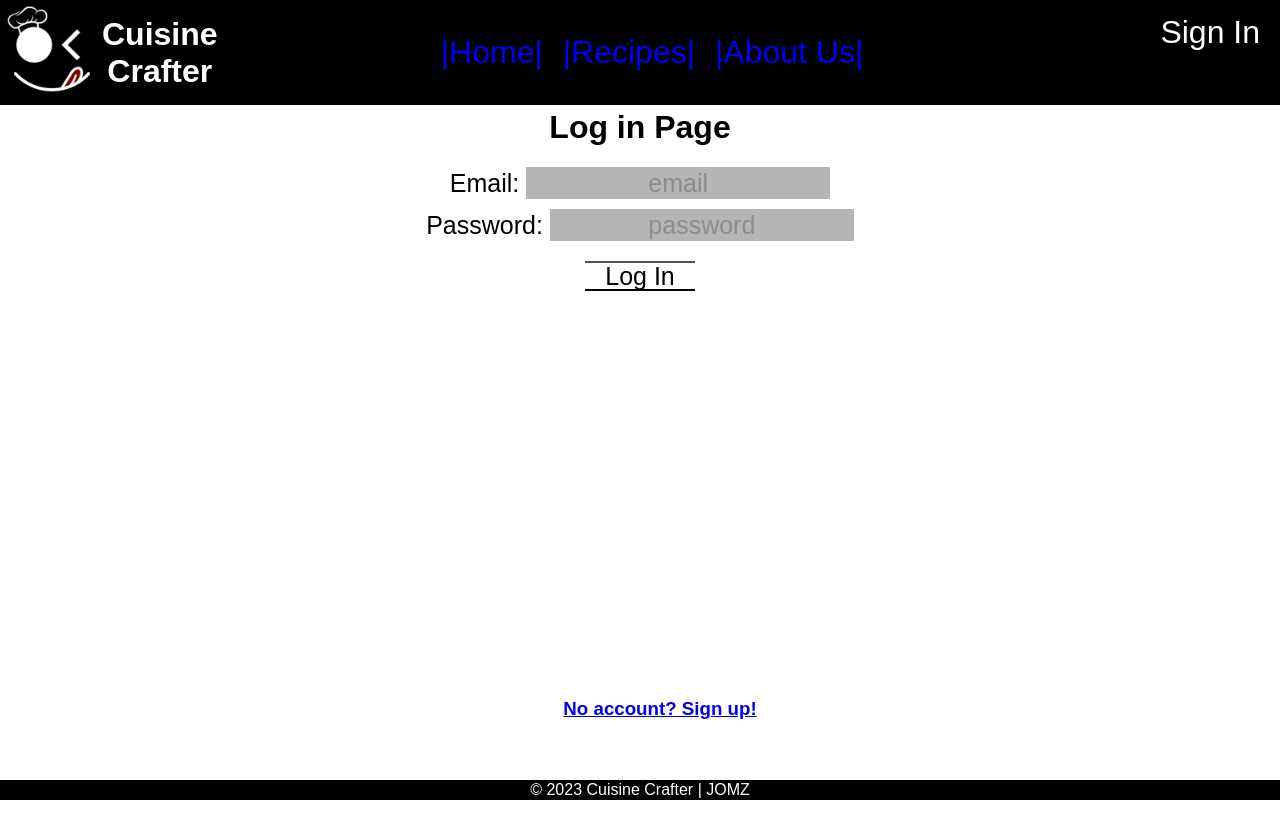
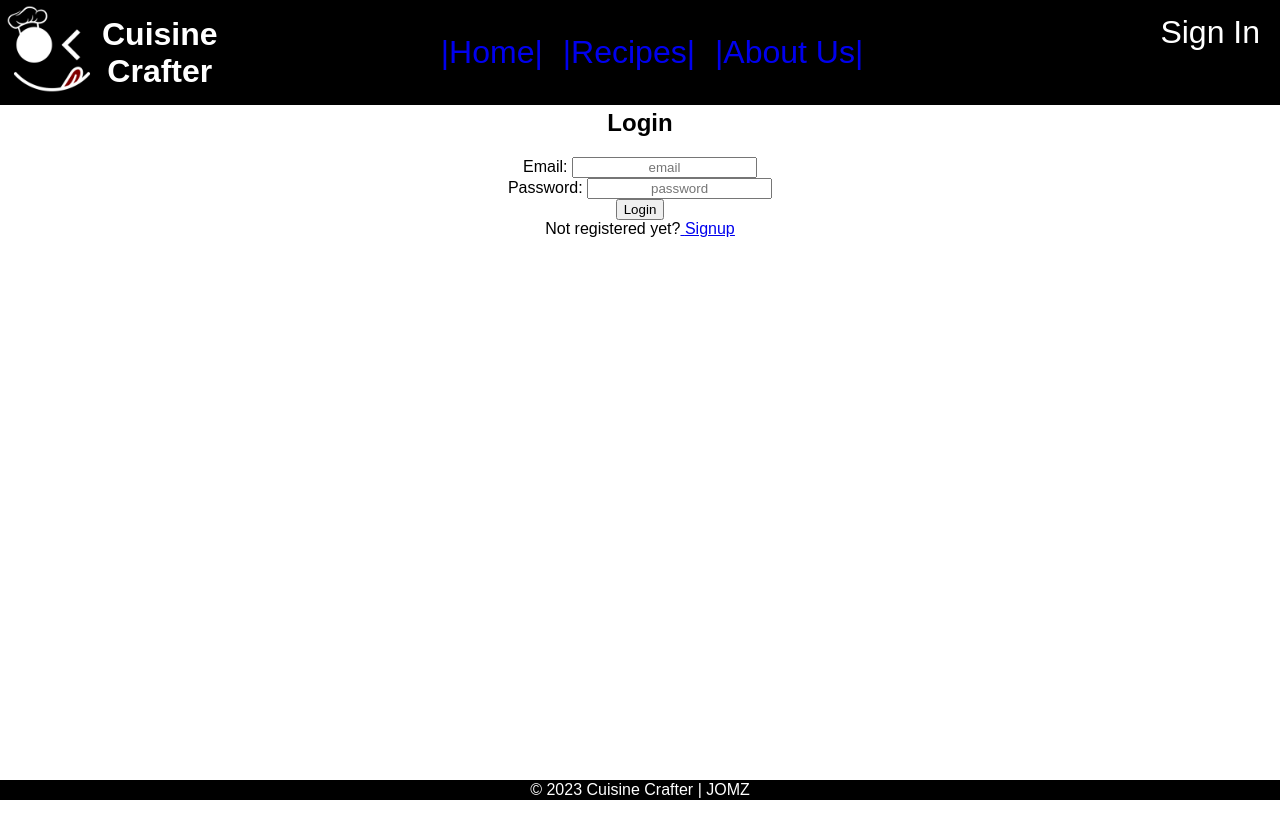
Before and after one commit to jomz-fullstack/cuisine-crafter-frontend, a React (Create React App) app: page /login in a window 1280 px wide. Shown: the top 838 px of the page. After the commit the page ends 800 px from the top, so only its background shows below. Built offline with nearby package versions, Linux system fonts and the light colour scheme; no server answers; a web font is replaced by a local one.

Commit message:
commit to commit on commiting on a hopeful debugging soon

```diff
--- a/src/App.js
+++ b/src/App.js
@@ -1,60 +1,64 @@
-import React, { useState, useEffect } from "react"
-import Footer from "./components/Footer"
-import Header from "./components/Header"
-import Edit from "./pages/Edit"
-import Home from "./pages/Home"
-import Index from "./pages/Index"
-import New from "./pages/New"
-import NotFound from "./pages/NotFound"
-import Show from "./pages/Show"
-import ReviewShow from "./pages/ReviewShow"
-import AboutUs from "./pages/AboutUs"
-import SignUp from "./pages/SignUp"
-import LogIn from "./pages/LogIn"
+import React, { useState, useEffect } from "react";
+import Footer from "./components/Footer";
+import Header from "./components/Header";
+import Edit from "./pages/Edit";
+import Home from "./pages/Home";
+import Index from "./pages/Index";
+import New from "./pages/New";
+import NotFound from "./pages/NotFound";
+import Show from "./pages/Show";
+import ReviewShow from "./pages/ReviewShow";
+import AboutUs from "./pages/AboutUs";
+import SignUp from "./pages/SignUp";
+import LogIn from "./pages/LogIn";
 
-import { Routes, Route } from "react-router-dom"
+import { Routes, Route } from "react-router-dom";
 
-import "./App.css"
+import "./App.css";
 
 const App = () => {
-  const [currentUser, setCurrentUser] = useState(null)
-  const [recipe, setRecipe] = useState([])
-  const [review, setReview] = useState([])
+  const [currentUser, setCurrentUser] = useState(null);
+  const [recipe, setRecipe] = useState([]);
+  const [review, setReview] = useState([]);
 
   useEffect(() => {
-    readRecipe()
-    readReview()
-  }, [])
+    const loggedInUser = localStorage.getItem("user");
+    if (loggedInUser) {
+      setCurrentUser(loggedInUser);
+    }
+    readRecipe();
+    readReview();
+  }, []);
 
-  const url = "http://localhost:3000/"
+  const url = "http://localhost:3000/";
 
   const readRecipe = () => {
     fetch(`${url}recipes`)
       .then((response) => response.json())
       .then((data) => {
-        console.log(data)
-        setRecipe(data)
+        console.log(data);
+        setRecipe(data);
       })
-      .catch((error) => console.error("Recipe read errors: ", error))
-  }
+      .catch((error) => console.error("Recipe read errors: ", error));
+  };
 
   const readReview = (recipeId) => {
     fetch(`${url}reviews/`)
       .then((response) => {
         if (!response.ok) {
-          throw new Error(`HTTP error! Status: ${response.status}`)
+          throw new Error(`HTTP error! Status: ${response.status}`);
         }
-        return response.json()
+        return response.json();
       })
       .then((data) => {
-        console.log(data)
-        setReview(data)
+        console.log(data);
+        setReview(data);
       })
-      .catch((error) => console.error("Review read errors: ", error))
-  }
+      .catch((error) => console.error("Review read errors: ", error));
+  };
 
   const createReview = (createReview) => {
-    fetch(`${url}reviews/`, {
+    fetch(`${url}reviews`, {
       body: JSON.stringify(createReview),
       headers: {
         "Content-Type": "application/json",
@@ -63,12 +67,12 @@
     })
       .then((response) => response.json())
       .then(() => readReview())
-      .catch((error) => console.log("Review create errors:", error))
-  }
+      .catch((error) => console.log("Review create errors:", error));
+  };
 
   const updateReview = (selectedReview) => {
-    console.log("selectedReview", selectedReview)
-    console.log("id")
+    console.log("selectedReview", selectedReview);
+    console.log("id");
     fetch(`${url}reviews/${selectedReview.id}`, {
       body: JSON.stringify(selectedReview),
       headers: {
@@ -78,8 +82,8 @@
     })
       .then((response) => response.json())
       .then(() => readReview())
-      .catch((error) => console.log("Update review errors: ", error))
-  }
+      .catch((error) => console.log("Update review errors: ", error));
+  };
 
   const deleteReview = (id) => {
     fetch(`${url}reviews/${id}`, {
@@ -90,25 +94,91 @@
     })
       .then((response) => response.json())
       .then(() => readReview())
-      .catch((errors) => console.log("delete errors:", errors))
+      .catch((errors) => console.log("delete errors:", errors));
+  };
+
+  const login = (userInfo) => {
+    fetch(`${url}login`, {
+      body: JSON.stringify(userInfo),
+      headers: {
+        "Content-Type": "application/json",
+        Accept: "application/json",
+      },
+      method: "POST",
+    })
+      .then((response) => {
+        if (!response.ok) {
+          throw Error(response.statusText);
         }
+        localStorage.setItem("token", response.headers.get("Authorization"));
+        return response.json();
+      })
+      .then((payload) => {
+        localStorage.setItem("user", JSON.stringify(payload))
+        setCurrentUser(payload);
+      })
+      .catch((error) => console.log("login errors: ", error));
+  };
+
+  const signup = (userInfo) => {
+    fetch(`${url}signup`, {
+      body: JSON.stringify(userInfo),
+      headers: {
+        "Content-Type": "application/json",
+        Accept: "application/json",
+      },
+      method: "POST",
+    })
+      .then((response) => {
+        if (!response.ok) {
+          throw Error(response.statusText);
+        }
+        localStorage.setItem("token", response.headers.get("Authorization"));
+        return response.json();
+      })
+      .then((payload) => {
+        localStorage.setItem("user", JSON.stringify(payload));
+        setCurrentUser(payload);
+      })
+      .catch((error) => console.log("signup errors: ", error));
+  };
+
+  const logout = () => {
+    fetch(`${url}/logout`, {
+      headers: {
+        "Content-Type": "application/json",
+        Authorization: localStorage.getItem("token"),
+      },
+      method: "DELETE",
+    })
+      .then((payload) => {
+        localStorage.removeItem("token");
+        localStorage.removeItem("user")
+        setCurrentUser(null);
+      })
+      .catch((error) => console.log("log out errors: ", error));
+  };
 
   return (
     <div>
-      <Header />
+      <Header currentUser={currentUser} logout={logout} />
       <Routes>
         <Route path="/" element={<Home recipe={recipe} />} />
-        <Route path="/signup" element={<SignUp />} />
-        <Route path="/login" element={<LogIn />} />
         <Route path="/index" element={<Index recipe={recipe} />} />
         <Route
           path="/reviews/:recipeId"
           element={<ReviewShow reviews={review} deleteReview={deleteReview} />}
         />
+        <Route path="/aboutus" element={<AboutUs />} />
+        <Route path="/login" element={<LogIn login={login} />} />
+        <Route path="/signup" element={<SignUp signup={signup} />} />
         <Route path="/show/:id" element={<Show recipes={recipe} />} />
+        {
+          <>
+            currentUser && (
             <Route
               path="/new/:recipeId"
-          element={<New createReview={createReview} />}
+              element={<New createReview={createReview} currentUser={currentUser}/>}
             />
             <Route
               path="/edit/:id"
@@ -120,12 +190,14 @@
                 />
               }
             />
-        <Route path="/aboutus" element={<AboutUs />} />
+            )
+          </>
+        }
         <Route path="*" element={<NotFound />} />
       </Routes>
       <Footer />
     </div>
-  )
-}
+  );
+};
 
-export default App
+export default App;
--- a/src/pages/LogIn.js
+++ b/src/pages/LogIn.js
@@ -1,31 +1,52 @@
-import React, { formRef } from "react";
-import { NavLink } from "react-router-dom";
-import { Nav, NavItem } from "reactstrap";
+import { useRef } from "react"
+import { useNavigate } from "react-router-dom"
 
-const LogIn = () => {
-  const handleSubmit = () => {};
+const Login = ({ login }) => {
+  const formRef = useRef()
+  const navigate = useNavigate()
+
+  const handleSubmit = (e) => {
+    e.preventDefault()
+    const formData = new FormData(formRef.current)
+    const data = Object.fromEntries(formData)
+    const userInfo = {
+      user: { email: data.email, password: data.password },
+    }
+    login(userInfo)
+    navigate("/")
+    e.target.reset()
+  }
 
   return (
-    <>
-      <h1>Log in Page</h1>
-      <form ref={formRef} onSubmit={handleSubmit} className="input-container">
-        Email: <input type="email" name="email" placeholder="email" required className="login-input-box"/>
+    <div className="auth-body">
+      <h2 className="header">Login</h2>
+      <form className="form-div" ref={formRef} onSubmit={handleSubmit}>
+        Email:{" "}
+        <input
+          className="field auth-flex"
+          type="email"
+          name="email"
+          placeholder="email"
+        />
         <br />
         Password:{" "}
-        <input type="password" name="password" placeholder="password" required className="login-input-box"/>
+        <input
+          className="field auth-flex"
+          type="password"
+          name="password"
+          placeholder="password"
+        />
         <br />
-        <button type="sumbit" value="Submit" className="login-submit">Log In</button>
-        <br />
+        <input className="actions" type="submit" value="Login" />
+        <div className="links">
+          Not registered yet?
+          <a href="/signup">
+            {" "}
+            <u>Signup</u>
+          </a>
+        </div>
       </form>
-      <Nav className="sign-up">
-        <NavItem>
-          <NavLink to="/signup">
-            <h3>No account? Sign up!</h3>
-          </NavLink>
-        </NavItem>
-      </Nav>
-    </>
-  );
-};
-
-export default LogIn;
+    </div>
+  )
+}
+export default Login
--- a/src/pages/New.js
+++ b/src/pages/New.js
@@ -2,13 +2,17 @@
 import { Form, FormGroup, Input, Label, Button } from "reactstrap"
 import { useNavigate, useParams } from "react-router-dom"
 import ReactStarRating from "react-star-ratings-component"
-const New = ({ createReview }) => {
+
+const New = ({ createReview, currentUser }) => {
+  console.log(currentUser)
   const { recipeId } = useParams()
   const navigate = useNavigate()
   const [newReview, setNewReview] = useState({
     header: "",
     body: "",
     stars: 0,
+    user_id: currentUser.id,
+    recipe_id: parseInt(recipeId),
   })
 
   const handleChange = (e) => {
@@ -22,7 +26,7 @@
   const handleSubmit = () => {
     createReview(newReview, recipeId)
     navigate(`/reviews/${recipeId}`)
-    console.log(handleSubmit)
+
   }
 
   return (
@@ -31,11 +35,11 @@
       <Form>
         <FormGroup>
           <Label for="header">Review Header</Label>
-          <Input type="text" name="header" onChange={handleChange} />
+          <Input type="text" name="header" onChange={handleChange}  value={newReview.header}/>
         </FormGroup>
         <FormGroup>
           <Label for="body">Review Body</Label>
-          <Input type="text" name="body" onChange={handleChange} />
+          <Input type="text" name="body" onChange={handleChange} value={newReview.body}/>
         </FormGroup>
         <FormGroup>
           <Label for="stars">Rating</Label>
--- a/src/pages/SignUp.js
+++ b/src/pages/SignUp.js
@@ -1,11 +1,44 @@
-import React from "react";
+import { useRef } from "react";
+import { useNavigate } from "react-router-dom";
 
-const SignUp = () => {
-    return(
-        <>
-            <h1>Sign up Page</h1>
-        </>
-    )
-}
+const Signup = ({ signup }) => {
+  const formRef = useRef();
+  const navigate = useNavigate();
 
-export default SignUp
+  const handleSubmit = (e) => {
+    e.preventDefault();
+    const formData = new FormData(formRef.current);
+    const data = Object.fromEntries(formData);
+    const userInfo = {
+      user: { email: data.email, password: data.password },
+    };
+    signup(userInfo);
+    navigate("/");
+    e.target.reset();
+  };
+
+  return (
+    <div>
+      <form ref={formRef} onSubmit={handleSubmit}>
+        Email: <input type="email" name="email" placeholder="email" />
+        <br />
+        Password: <input type="password" name="password" placeholder="password" />
+        <br />
+        Confirm Password:{" "}
+        <input
+          type="password"
+          name="password_confirmation"
+          placeholder="confirm password"
+        />
+        <button type="submit">Submit</button>
+        <br />
+      </form>
+      <br />
+      <div>
+        Already registered? <a href="/login">Login</a>
+      </div>
+    </div>
+  );
+};
+
+export default Signup;
```
Lines whose indentation alone changed are shown as unchanged.
